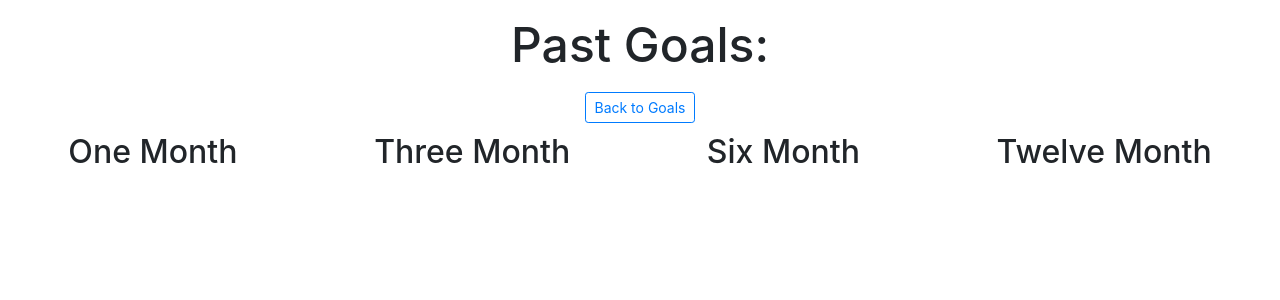
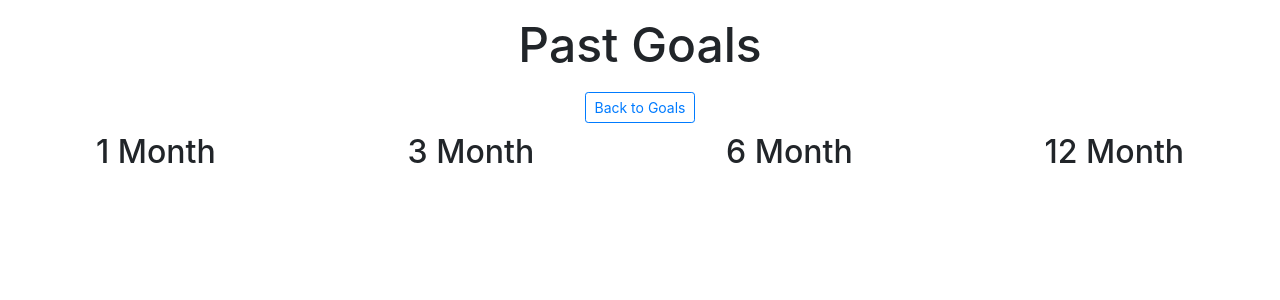
Before and after one commit to tyler-simeone/FundsTracker, a Django app: page /pastgoals/ in a window 1280 px wide. Shown: the part 24-324 px from the top of the page. Run offline with Django 3.2, Linux system fonts and the light colour scheme; the visitor is signed in with stand-in values (Sample User, id 1); data that the repository does not hold is empty; parts of the project's set-up code (start-up, migrations or seed data) failed here and were passed over; some libraries are stand-ins or nearby versions.

```diff
--- a/fundstrackerproject/fundstrackerapp/static/styles/goals.css
+++ b/fundstrackerproject/fundstrackerapp/static/styles/goals.css
@@ -16,6 +16,7 @@
     margin-top: 10px;
 }
 
+/* Applies only to completed goal list template */
 .completed_goal__container {
     border-bottom: 1px solid lightgray;
     margin-bottom: 5px;
--- a/fundstrackerproject/fundstrackerapp/static/styles/pastgoals.css
+++ b/fundstrackerproject/fundstrackerapp/static/styles/pastgoals.css
@@ -18,6 +18,11 @@
     font-size: 3em;
 }
 
+.past_goal__container {
+    margin-top: 15px;
+    margin-left: -37px;
+}
+
 .button__container {
     display: flex;
 }
--- a/fundstrackerproject/fundstrackerapp/templates/pastgoals/list.html
+++ b/fundstrackerproject/fundstrackerapp/templates/pastgoals/list.html
@@ -8,7 +8,7 @@
 {% block content %}
     <div class="past_goals_list">
         <div class="past_goals_header__container">
-            <h1 class="past_goals_header">Past Goals:</h1>
+            <h1 class="past_goals_header">Past Goals</h1>
             <a href="{% url 'fundstrackerapp:goals' %}">
                 <button class="btn btn-outline-primary btn-sm">Back to Goals</button>
             </a>
@@ -16,11 +16,12 @@
 
         <div class="past_goals__container">
             <section class="one_month_goals">
-                <h2>One Month</h2>
+                <h2>1 Month</h2>
                 <div class="past_goals__container">
                     <ul>
                         {% for goal in past_goals %}
                             {% if goal.timeframe == 1 %}
+                                <div class="past_goal__container">
                                     <li>{{ goal.goal }} {% if goal.is_completed %}<span>Completed</span>{% endif %} </li>
                                     <span>Created: {{ goal.created_at }}</span>
                                     <div class="button__container">
@@ -31,6 +32,7 @@
                                             <button class="btn btn-danger btn-sm delete__button" onclick="return confirm('Are you sure?');">Delete</button>
                                         </form>
                                     </div>
+                                </div>
                             {% endif %}
                         {% endfor %}
                     </ul>
@@ -38,10 +40,11 @@
             </section>
 
             <section class="three_month_goals">
-                <h2>Three Month</h2>
+                <h2>3 Month</h2>
                 <ul>
                     {% for goal in past_goals %}
                         {% if goal.timeframe == 3 %}
+                            <div class="past_goal__container">
                                 <li>{{ goal.goal }} {% if goal.is_completed %}<span>Completed</span>{% endif %} </li>
                                 <span>Created: {{ goal.created_at }}</span>
                                 <div class="button__container">
@@ -52,16 +55,18 @@
                                         <button class="btn btn-danger btn-sm delete__button" onclick="return confirm('Are you sure?');">Delete</button>
                                     </form>
                                 </div>
+                            </div>
                         {% endif %}
                     {% endfor %}
                 </ul>
             </section>
 
             <section class="six_month_goals">
-                <h2>Six Month</h2>
+                <h2>6 Month</h2>
                 <ul>
                     {% for goal in past_goals %}
                         {% if goal.timeframe == 6 %}
+                            <div class="past_goal__container">
                                 <li>{{ goal.goal }} {% if goal.is_completed %}<span>Completed</span>{% endif %} </li>
                                 <span>Created: {{ goal.created_at }}</span>
                                 <div class="button__container">
@@ -72,16 +77,18 @@
                                         <button class="btn btn-danger btn-sm delete__button" onclick="return confirm('Are you sure?');">Delete</button>
                                     </form>
                                 </div>
+                            </div>
                         {% endif %}
                     {% endfor %}
                 </ul>
             </section>
 
             <section class="twelve_month_goals">
-                <h2>Twelve Month</h2>
+                <h2>12 Month</h2>
                 <ul>
                     {% for goal in past_goals %}
                         {% if goal.timeframe == 12 %}
+                            <div class="past_goal__container">
                                 <li>{{ goal.goal }} {% if goal.is_completed %}<span>Completed</span>{% endif %} </li>
                                 <span>Created: {{ goal.created_at }}</span>
                                 <div class="button__container">
@@ -92,6 +99,7 @@
                                         <button class="btn btn-danger btn-sm delete__button" onclick="return confirm('Are you sure?');">Delete</button>
                                     </form>
                                 </div>
+                            </div>
                         {% endif %}
                     {% endfor %}
                 </ul>
```
Also changed, not shown: fundstrackerproject/fundstrackerapp/templates/goals/completed.html (+4 -4 lines). Lines whose indentation alone changed are shown as unchanged.
